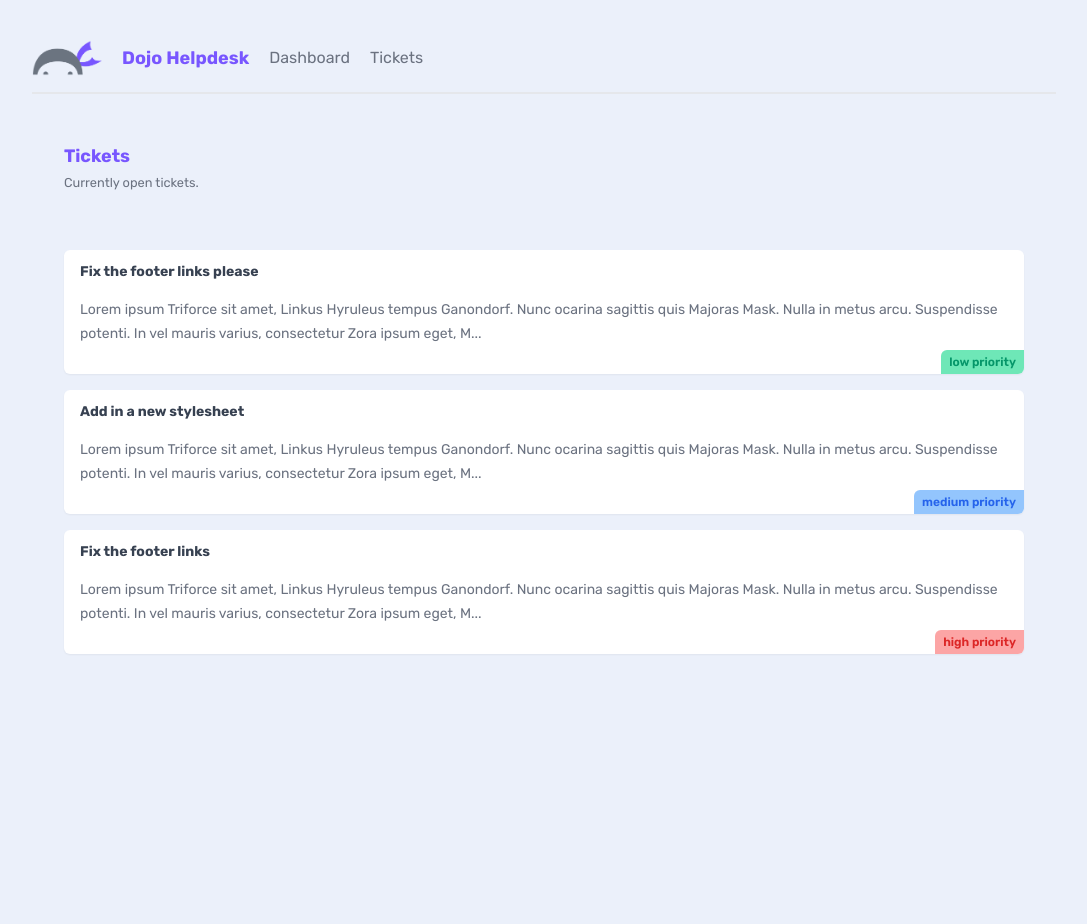
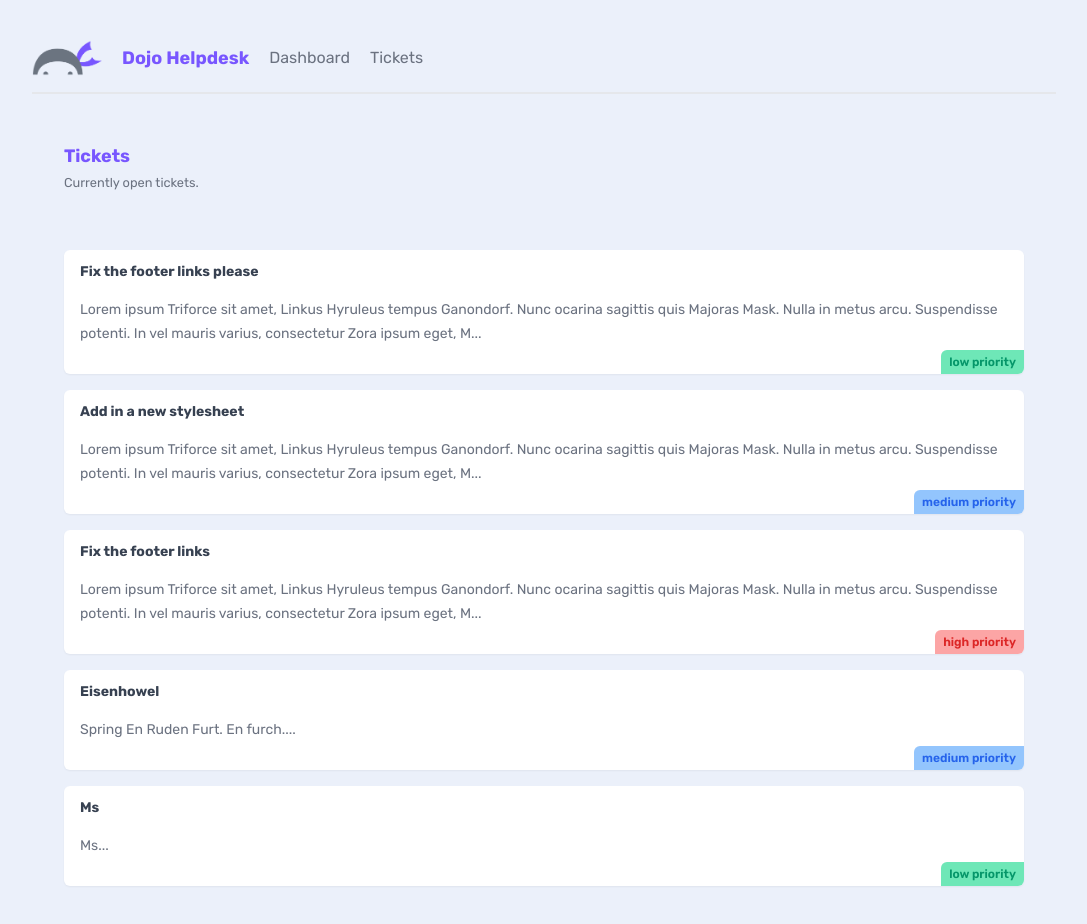
Before and after one commit to enricojunior/NextJS-Tutorial, a Next.js app: page /tickets in a window 1280 px wide. Shown: the top 924 px of the page, without its empty margins (96-1183 px from the left). Before the commit the page ends 800 px from the top, so only its background shows below. Built offline with nearby package versions, Linux system fonts and the light colour scheme; data requests are answered from the project's data file.

Commit message:
Final Touches

```diff
--- a/_data/db.json
+++ b/_data/db.json
@@ -20,6 +20,20 @@
       "body": "Lorem ipsum Triforce sit amet, Linkus Hyruleus tempus Ganondorf. Nunc ocarina sagittis quis Majoras Mask. Nulla in metus arcu. Suspendisse potenti. In vel mauris varius, consectetur Zora ipsum eget, Master Sword porttitor urna. Fusce elementum urna elit, eget eleifend velit consectetur eget. Integer vel lobortis ipsum, vitae auctor Ocarina of Time. Donec sed urna dapibus, interdum magna a, eleifend magna. Curabitur tincidunt enim a neque volutpat. Phasellus auctor magna vel nunc pretium, ut volutpat justo tristique. Pellentesque cursus convallis mauris, in tempus enim tincidunt vitae.",
       "priority": "high",
       "user_email": "peach@netninja.dev"
+    },
+    {
+      "id": "d59d",
+      "title": "Eisenhowel",
+      "body": "Spring En Ruden Furt. En furch.",
+      "priority": "medium",
+      "user_email": "mario@netninja.dev"
+    },
+    {
+      "id": "9055",
+      "title": "Ms",
+      "body": "Ms",
+      "priority": "low",
+      "user_email": "mario@netninja.dev"
     }
   ]
 }
--- /dev/null
+++ b/app/loading.jsx
@@ -0,0 +1,8 @@
+export default function Loading() {
+  return (
+    <main className="text-center">
+        <h2 className="text-primary">Loading..</h2>
+        <p>Hopefully not for long.. :)</p>
+    </main>
+  )
+}
--- a/app/tickets/TicketList.jsx
+++ b/app/tickets/TicketList.jsx
@@ -1,6 +1,7 @@
 import Link from "next/link"
 
 async function getTickets(){
+    await new Promise(resolve => setTimeout(resolve, 3));
     const res = await fetch('http://localhost:4000/tickets', {
       next: {
         revalidate: 0
--- a/app/tickets/[id]/page.jsx
+++ b/app/tickets/[id]/page.jsx
@@ -11,9 +11,11 @@
 }
 
 async function getTicket(id){
-    const res = await fetch('http://localhost:4000/tickets/' + id, {
+    // Init delay by 3s
+    await new Promise(resolve => setTimeout(resolve, 3000));
+    const res = await fetch(`http://localhost:4000/tickets/${id}`, {
         next: {
-            revalidate: 60 // Set revalidate var changes
+            revalidate: 0 // Set revalidate var changes
         }
     })
 
--- /dev/null
+++ b/app/tickets/create/CreateForm.jsx
@@ -0,0 +1,73 @@
+"use client"
+
+import { useRouter } from "next/navigation"
+import { useState } from "react"
+
+export default function CreateForm() {
+  const router = useRouter()
+
+  const [title, setTitle] = useState('');
+  const [body, setBody] = useState('');
+  const [priority, setPriority] = useState('low');
+  const [isLoading, setIsLoading] = useState(false);
+
+  const handleSubmit = async (e) => {
+    e.preventDefault();
+    setIsLoading(true)
+
+    const ticket = {
+        title,
+        body,
+        priority,
+        user_email: 'mario@netninja.dev'
+    }
+    const res = await fetch('http://localhost:4000/tickets', {
+        method: "POST",
+        headers: {"Content-Type": "application/json"},
+        body: JSON.stringify(ticket)
+    })
+    if(res.status === 201){
+        router.refresh()
+        router.push('/tickets')
+    }
+  }
+  return (
+    <form onSubmit={handleSubmit} className="w-1/2">
+        <label>
+            <span>Title:</span>
+            <input
+                required
+                type="text"
+                onChange={(e) => setTitle(e.target.value)}
+                value={title}
+            />
+        </label>
+        <label>
+            <span>Body:</span>
+            <textarea
+                required
+                onChange={(e) => setBody(e.target.value)}
+                value={body}
+            />
+        </label>
+        <label>
+            <span>Priority:</span>
+            <select
+                onChange={(e) => setPriority(e.target.value)}
+                value={priority}
+            >
+                <option value="low">Low</option>
+                <option value="medium">Medium</option>
+                <option value="high">High</option>
+            </select>
+        </label>
+        <button
+            className="btn-primary"
+            disabled={isLoading}
+        >
+            {isLoading && <span>Adding..</span>}
+            {!isLoading && <span>Add Ticket</span>}
+        </button>
+    </form>
+  )
+}
--- /dev/null
+++ b/app/tickets/create/page.jsx
@@ -0,0 +1,10 @@
+import CreateForm from "./CreateForm";
+
+export default function CreateTicket() {
+  return (
+    <main>
+        <h2 className="text-primary text-center">Add a New Ticket</h2>
+        <CreateForm />
+    </main>
+  )
+}
--- a/app/tickets/page.jsx
+++ b/app/tickets/page.jsx
@@ -1,4 +1,6 @@
+import { Suspense } from "react";
 import TicketList from "./TicketList";
+import Loading from "../loading";
 
 export default function Tickets(){
     return (
@@ -10,7 +12,9 @@
                 </div>
             </nav>
 
-            <TicketList />
+            <Suspense fallback={<Loading />}>
+                <TicketList />
+            </Suspense>
         </main>
     )
 }
```
Also changed, not shown: app/tickets/[id]/not-found.jsx (renamed from app/tickets/not-found.jsx). Lines whose indentation alone changed are shown as unchanged.
